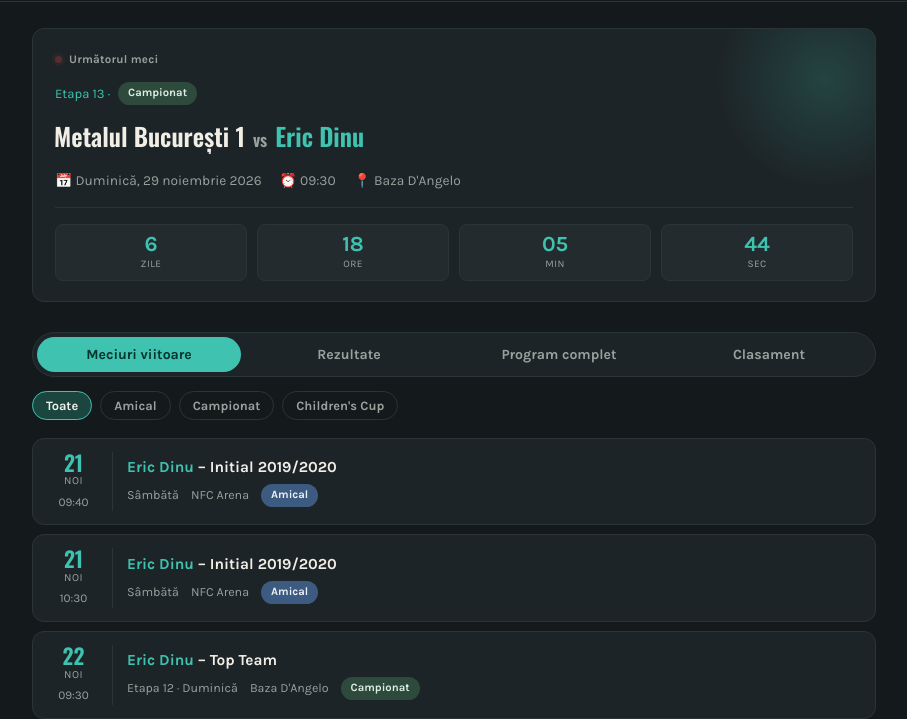
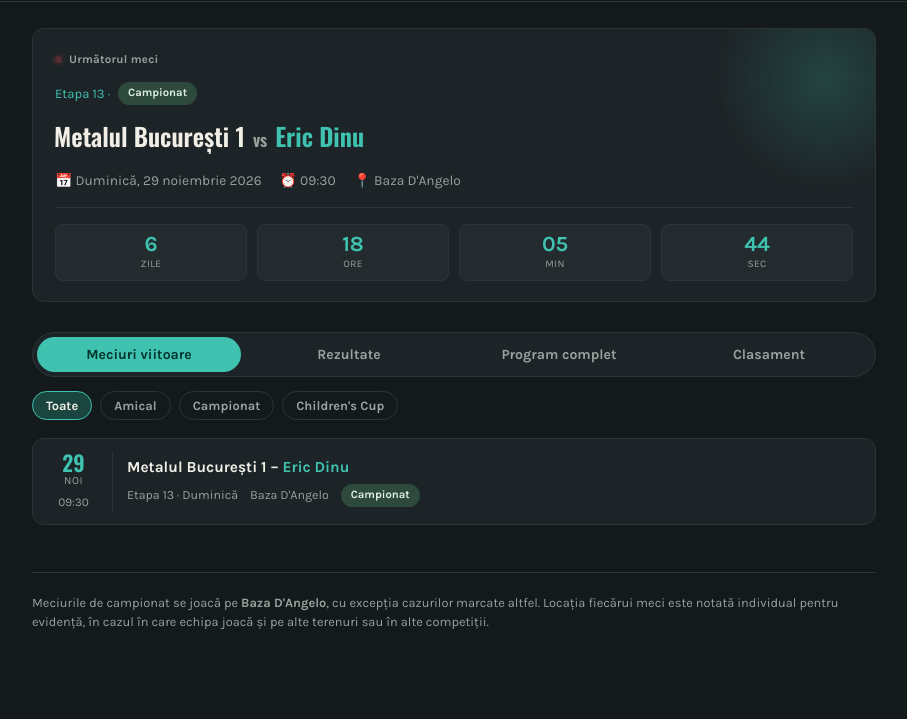
Before and after one commit to bgdomg/bgd, a plain HTML site: page index.html in a window 1280 px wide. Shown: the part 97-816 px from the top of the page, without its empty margins (186-1093 px from the left). Drawn offline with nearby package versions, Linux system fonts and the light colour scheme.

Commit message:
Update match data for November 2026

```diff
--- a/index.html
+++ b/index.html
@@ -776,8 +776,7 @@ const MECIURI = [
   { etapa:null, data:"2026-11-07", ora:"08:50", gazda:"Eric Dinu", oaspete:"Gradinarii 2018/2019",           eric:"gazda",   competitie:"Amical", locatie:"NFC Arena", jucat:true, scorEric:4, scorAdversar:2 },
   { etapa:null, data:"2026-11-07", ora:"09:40", gazda:"Eric Dinu", oaspete:"Initial 2019",           eric:"gazda",   competitie:"Amical", locatie:"NFC Arena", jucat:true, scorEric:7, scorAdversar:4 },
   { etapa:null, data:"2026-11-10", ora:"17:30", gazda:"Steaua Bucuresti 2019", oaspete:"Eric Dinu",           eric:"oaspete",   competitie:"Amical", locatie:"Ghencea", jucat:true, scorEric:2, scorAdversar:10 },
-  { etapa:null, data:"2026-11-21", ora:"09:40", gazda:"Eric Dinu", oaspete:"Initial 2019/2020",           eric:"oaspete",   competitie:"Amical", locatie:"NFC Arena", jucat:false, scorEric:null, scorAdversar:null },
-  { etapa:null, data:"2026-11-21", ora:"10:30", gazda:"Eric Dinu", oaspete:"Initial 2019/2020",           eric:"oaspete",   competitie:"Amical", locatie:"NFC Arena", jucat:false, scorEric:null, scorAdversar:null },
+  { etapa:null, data:"2026-11-21", ora:"09:40", gazda:"Eric Dinu", oaspete:"Initial 2019/2020",           eric:"oaspete",   competitie:"Amical", locatie:"NFC Arena", jucat:true, scorEric:3, scorAdversar:0 },
   // --- Campionat ---
   { etapa:1,  data:"2026-09-06", ora:"13:30", gazda:"Eric Dinu", oaspete:"Metalul București 2",             eric:"gazda",   competitie:"Campionat", jucat:true, scorEric:2, scorAdversar:7 },
   { etapa:2,  data:"2026-09-13", ora:"12:40", gazda:"Cosmo Sport", oaspete:"Eric Dinu",          eric:"oaspete", competitie:"Campionat", jucat:true, scorEric:5, scorAdversar:3 },
@@ -790,7 +789,7 @@ const MECIURI = [
   { etapa:9,  data:"2026-11-01", ora:"11:30", gazda:"Blue Lions", oaspete:"Eric Dinu",           eric:"oaspete", competitie:"Campionat", jucat:true, scorEric:0, scorAdversar:12 },
   { etapa:10, data:"2026-11-08", ora:"10:30", gazda:"Eric Dinu", oaspete:"VNG 1",                eric:"gazda",   competitie:"Campionat", jucat:true, scorEric:9, scorAdversar:5 },
   { etapa:11, data:"2026-11-15", ora:"10:30", gazda:"VNG 2", oaspete:"Eric Dinu",                eric:"oaspete", competitie:"Campionat", jucat:true, scorEric:6, scorAdversar:5 },
-  { etapa:12, data:"2026-11-22", ora:"09:30", gazda:"Eric Dinu", oaspete:"Top Team",             eric:"gazda",   competitie:"Campionat", jucat:false, scorEric:null, scorAdversar:null },
+  { etapa:12, data:"2026-11-22", ora:"09:30", gazda:"Eric Dinu", oaspete:"Top Team",             eric:"gazda",   competitie:"Campionat", jucat:true, scorEric:3, scorAdversar:7 },
   { etapa:13, data:"2026-11-29", ora:"09:30", gazda:"Metalul București 1", oaspete:"Eric Dinu",             eric:"oaspete", competitie:"Campionat", jucat:false, scorEric:null, scorAdversar:null },
 // --- Children's Cup ---
   { etapa:null, data:"2026-10-26", ora:"08:30", gazda:"Eric Dinu", oaspete:"ProTeam", eric:"gazda",   competitie:"Children's Cup", locatie:"Sere Arena", jucat:true, scorEric:4, scorAdversar:12 },
```
